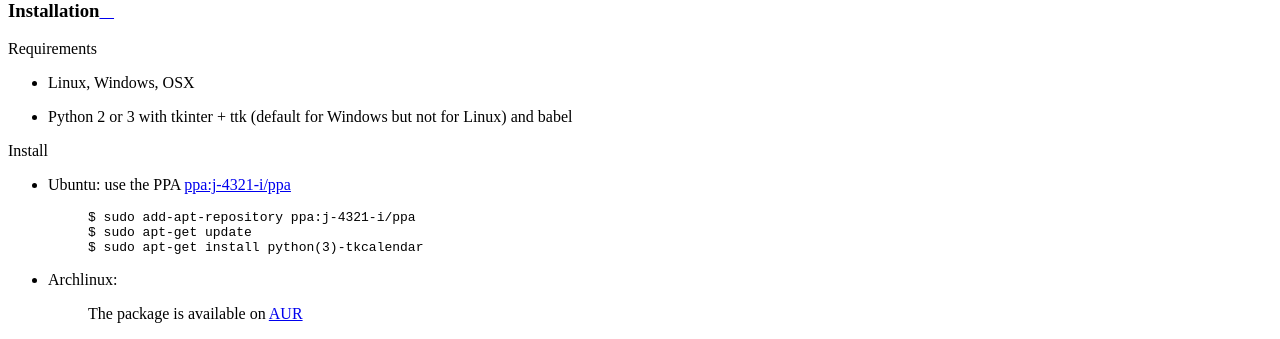
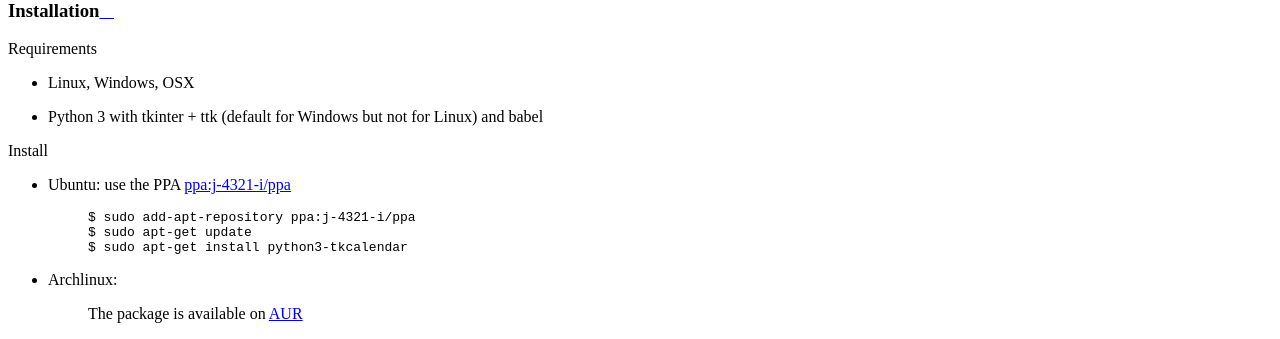
Before and after one commit to j4321/tkcalendar, a Sphinx documentation site: the page built from docs/installation.rst, in a window 1280 px wide. Shown: the part 364-703 px from the top of the page. Built offline with Sphinx 7.4.7 and the Read the Docs theme 2.0.0, drawn with Linux system fonts in a browser that asks for light colours.

Commit message:
Remove python 2 from supported python versions

```diff
--- a/docs/installation.rst
+++ b/docs/installation.rst
@@ -4,7 +4,7 @@ Installation
 .. rubric:: Requirements
 
 - Linux, Windows, OSX
-- Python 2 or 3 with tkinter + ttk (default for Windows but not for Linux) and babel
+- Python 3 with tkinter + ttk (default for Windows but not for Linux) and babel
 
 
 .. rubric:: Install
@@ -15,7 +15,7 @@ Installation
 
         $ sudo add-apt-repository ppa:j-4321-i/ppa
         $ sudo apt-get update
-        $ sudo apt-get install python(3)-tkcalendar
+        $ sudo apt-get install python3-tkcalendar
 
 - Archlinux:
 
```
